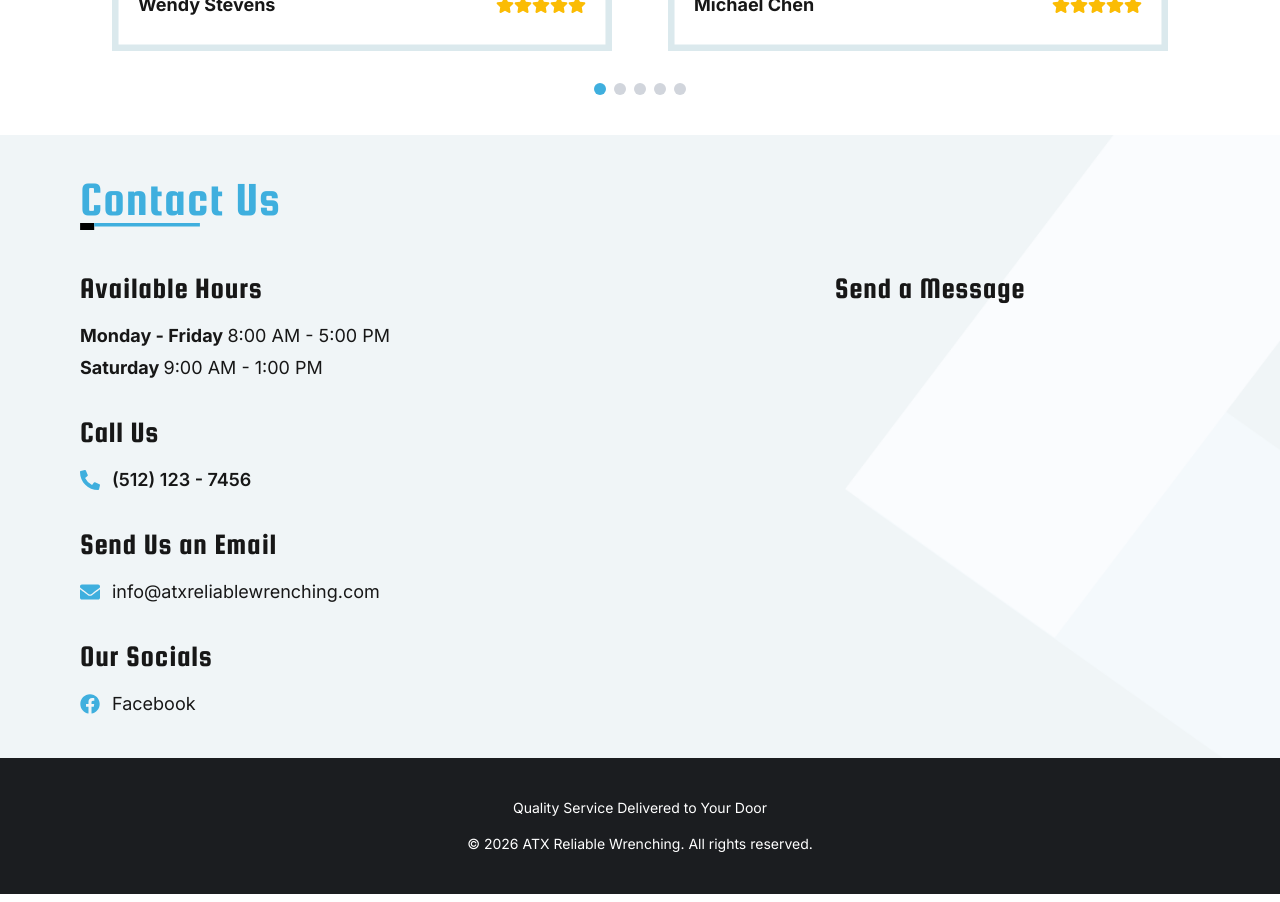
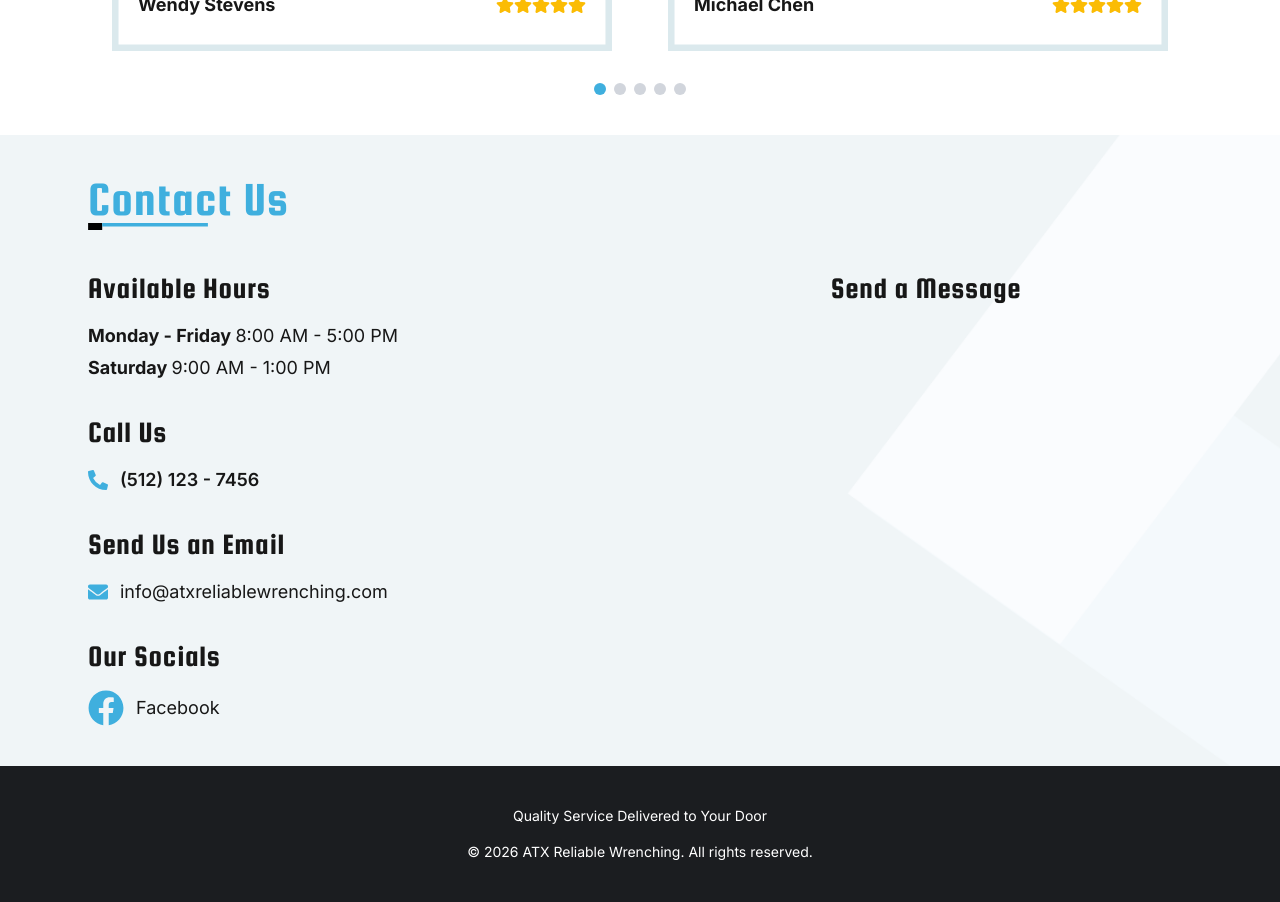
Before and after one commit to ReneMSdev/atx-reliable-wrenching, a Next.js app: page / in a window 1280 px wide. Shown: the part 2540-3442 px from the top of the page. Built offline with nearby package versions, Linux system fonts and the light colour scheme.

Commit message:
adjusted padding and increased social icon size in contact section

```diff
--- a/app/components/sections/contact/Contact.tsx
+++ b/app/components/sections/contact/Contact.tsx
@@ -20,7 +20,7 @@ export default function Contact() {
 
       {/* Content */}
       <div className='relative z-10'>
-        <div className='max-w-6xl mx-auto px-4 py-10'>
+        <div className='max-w-6xl mx-auto px-6 py-10'>
           {/* Contact Us h1 - Top Left */}
           <h1 className='text-4xl md:text-5xl font-display text-accent tracking-wide'>
             Contact Us
@@ -74,7 +74,7 @@ export default function Contact() {
               <div className='flex flex-col gap-4'>
                 <h2 className='text-2xl md:text-3xl font-display tracking-wide'>Our Socials</h2>
                 <div className='flex items-center gap-3'>
-                  <FaFacebook className='text-accent text-xl' />
+                  <FaFacebook className='text-accent text-4xl' />
                   <span className='text-lg'>Facebook</span>
                 </div>
               </div>
```
